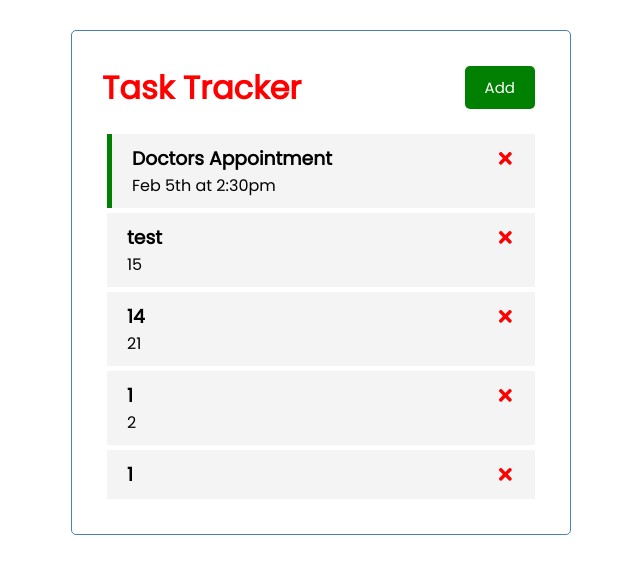
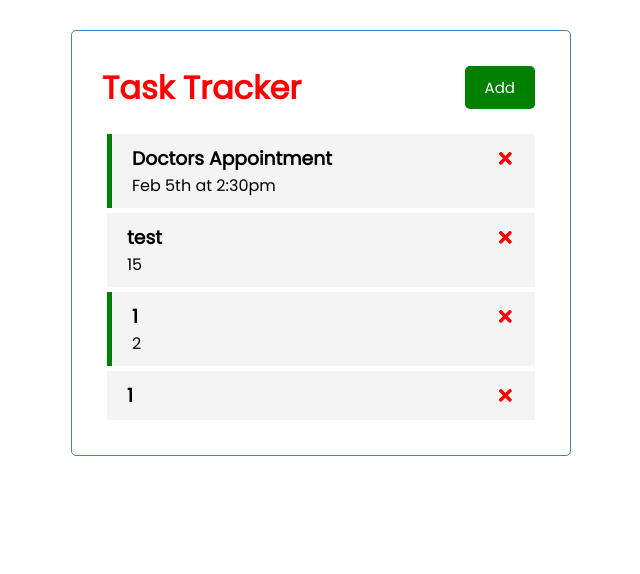
Before and after one commit to ThomasLotsander/react-demo-1, a React (Create React App) app: page / in a window 1280 px wide. Shown: the top 574 px of the page, without its empty margins (319-959 px from the left). Built offline with nearby package versions, Linux system fonts and the light colour scheme; data requests are answered from the project's data file.

Commit message:
Add save state for reminder

```diff
--- a/db.json
+++ b/db.json
@@ -13,15 +13,9 @@
       "id": 2
     },
     {
-      "text": "14",
-      "day": "21",
-      "reminder": false,
-      "id": 3
-    },
-    {
       "text": "1",
       "day": "2",
-      "reminder": false,
+      "reminder": true,
       "id": 4
     },
     {
--- a/src/App.js
+++ b/src/App.js
@@ -16,6 +16,13 @@ const App = () => {
 
     getTasks()
   }, [])
+
+  const fetchTask = async (id) => {
+    const result = await fetch(`http://localhost:5000/tasks/${id}`);
+    const data = await result.json();
+    return data
+  }
+
 
   const fetchTasks = async () => {
     const result = await fetch('http://localhost:5000/tasks');
@@ -37,10 +44,22 @@ const addTask = async (task) => {
 
 }
 
-const ToggleReminder = (id) => {
+const ToggleReminder = async (id) => {
+  const taskToToggle = await fetchTask(id)
+  const updTask = {...taskToToggle, reminder: !taskToToggle.reminder}
+  const res = await fetch(`http://localhost:5000/tasks/${id}`, {
+    method: 'PUT',
+    headers: {
+      'Content-type': 'application/json'
+    },
+    body: JSON.stringify(updTask)
+  })
+
+  const data = await res.json()
   setTasks(
-    tasks.map((task) =>
-    task.id === id ? {...task, reminder: !task.reminder} : task))
+    tasks.map((task) =>task.id === id  ? {...task, reminder: data.reminder } : task)
+  )
+
 }
 
 const DeleteTask = async (id) => {
--- a/src/components/Tasks.js
+++ b/src/components/Tasks.js
@@ -3,8 +3,8 @@ const Tasks = ({tasks, onDelete, onToggle }) => {
   return (
 
     <div>
-        {tasks.map((task, index) => (
-        <Task key={index} task={task} onDelete={onDelete} onToggle={onToggle} />
+        {tasks.map((task) => (
+        <Task key={task.id} task={task} onDelete={onDelete} onToggle={onToggle} />
         ))}
         </div>
   )
```
